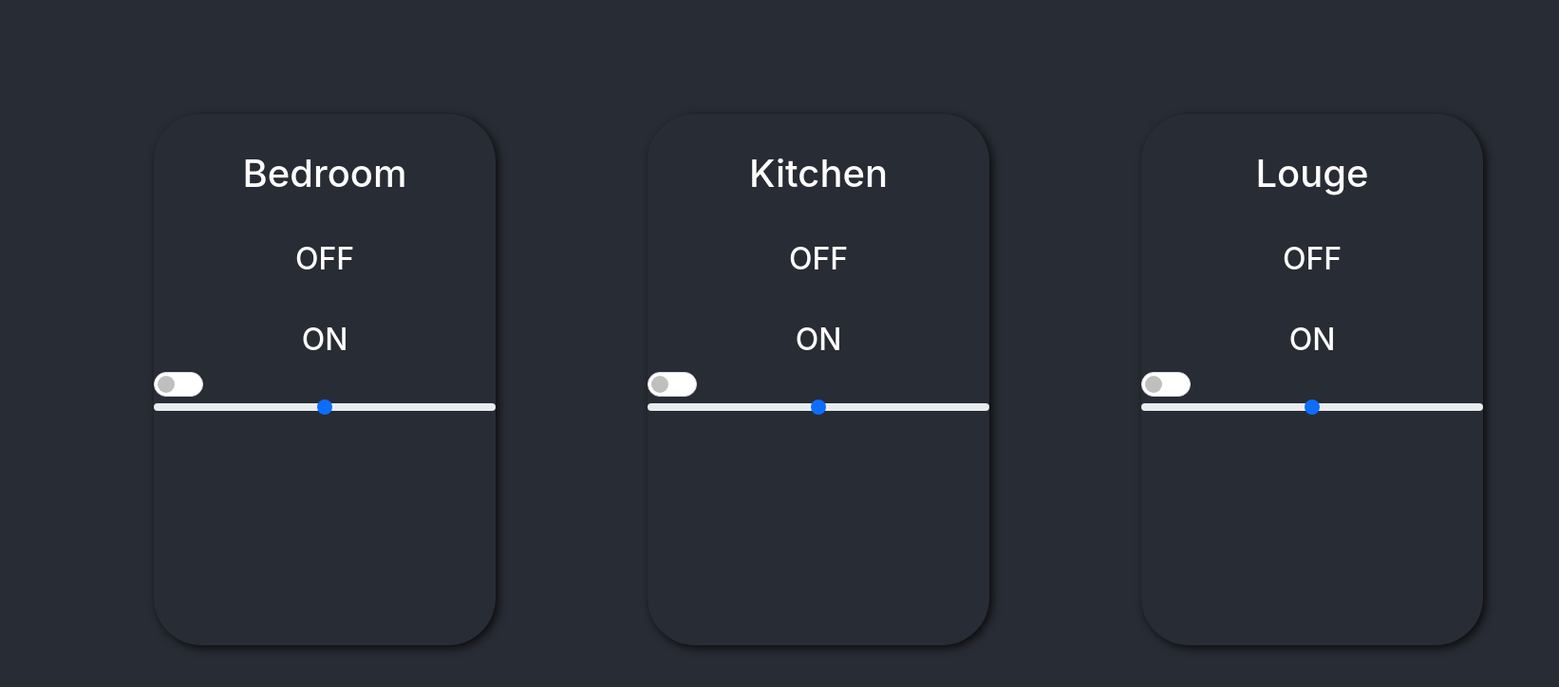
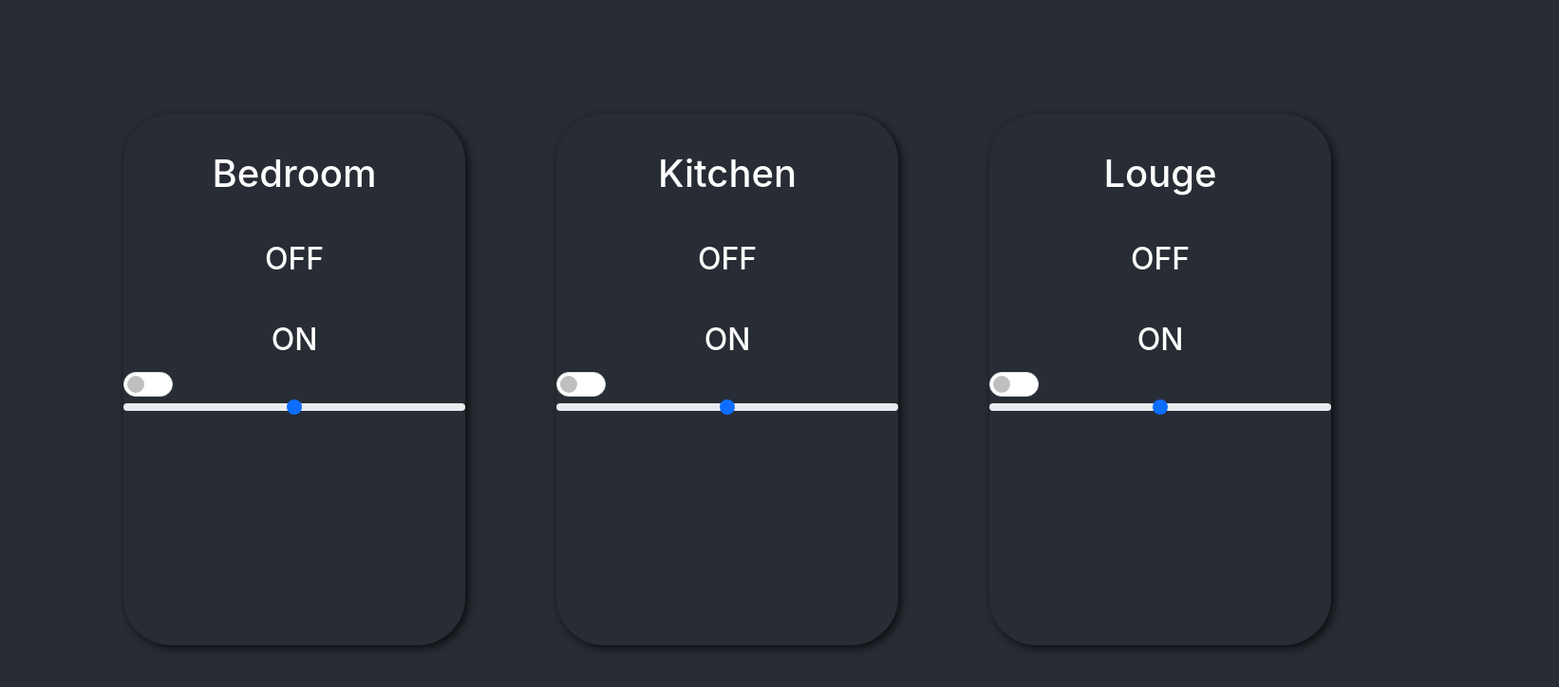
Before and after one commit to Exceed-Group13/mini-project, a React (Create React App) app: page /manual in a window 1280 px wide. Shown: the top 724 px of the page at 95% size, 1642 px wide, since content can reach past the window. Built offline with nearby package versions, Linux system fonts and the light colour scheme.

Commit message:
component

```diff
--- a/src/App.css
+++ b/src/App.css
@@ -59,7 +59,7 @@ html{
 .component{
   display: flex;
   flex-shrink: 2rem;
-  padding: 5rem;
+  padding: 3rem;
 }
 
 .container {
```
